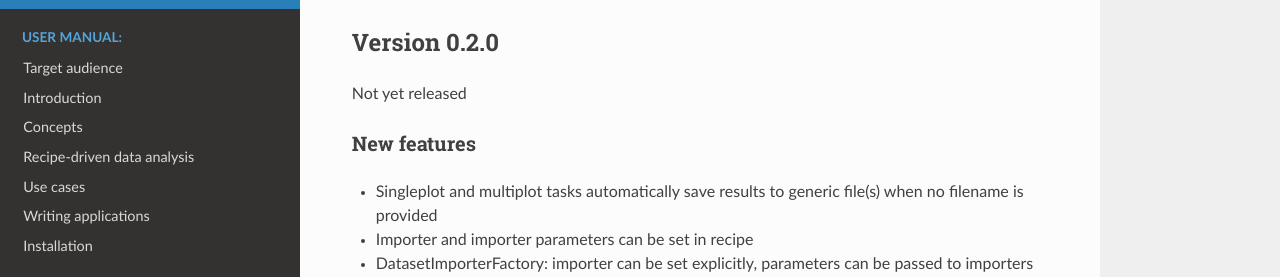
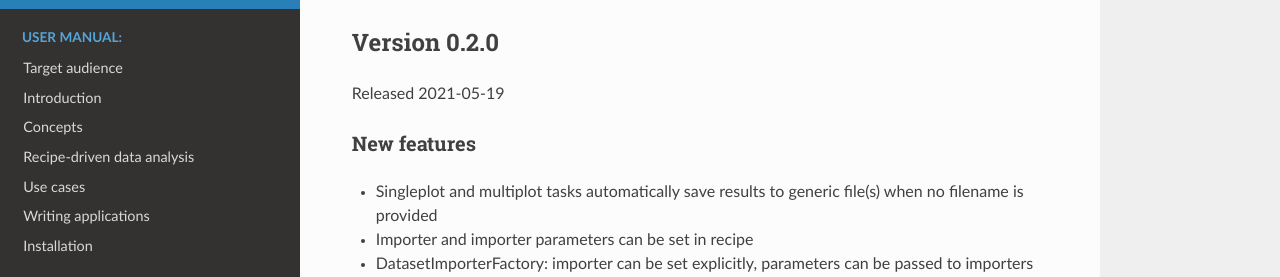
Before and after one commit to tillbiskup/aspecd, a Sphinx documentation site: the page built from docs/changelog.rst, in a window 1280 px wide and 900 px high. Shown: the part 234-511 px from the top of the window. Built offline with Sphinx 7.4.7 and the Read the Docs theme 2.0.0, drawn with Linux system fonts in a browser that asks for light colours.

Commit message:
release 0.2.0

```diff
--- a/docs/changelog.rst
+++ b/docs/changelog.rst
@@ -8,7 +8,7 @@ This page contains a summary of changes between the official ASpecD releases. On
 Version 0.2.0
 =============
 
-Not yet released
+Released 2021-05-19
 
 
 New features
```
Also changed, not shown: 1 other file.
